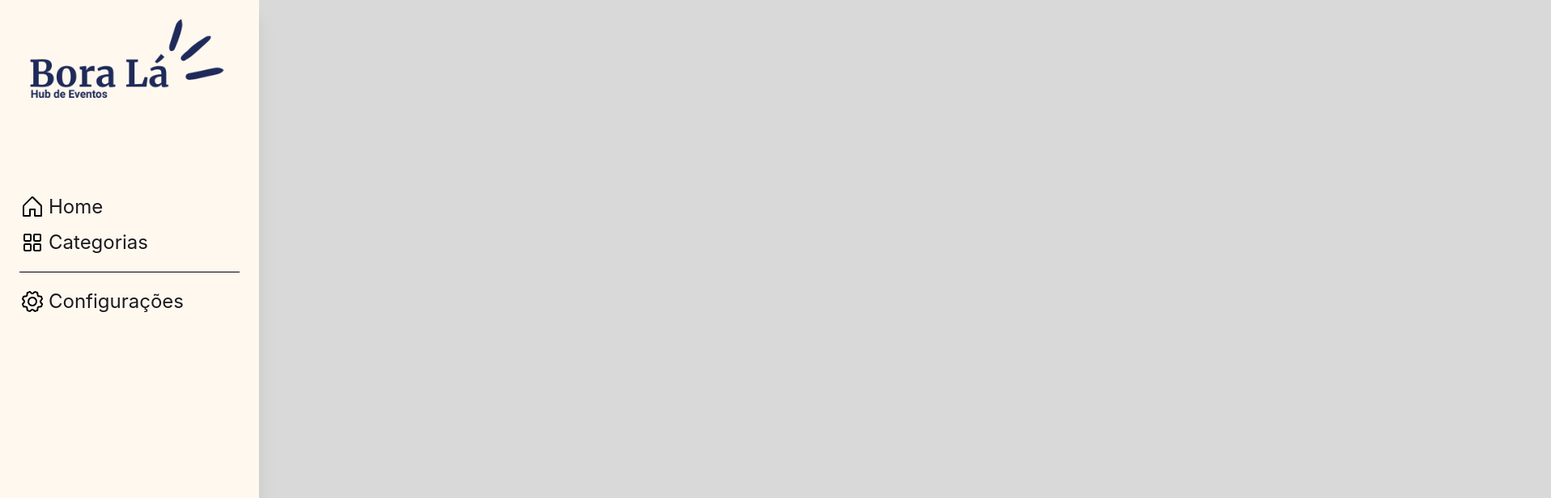
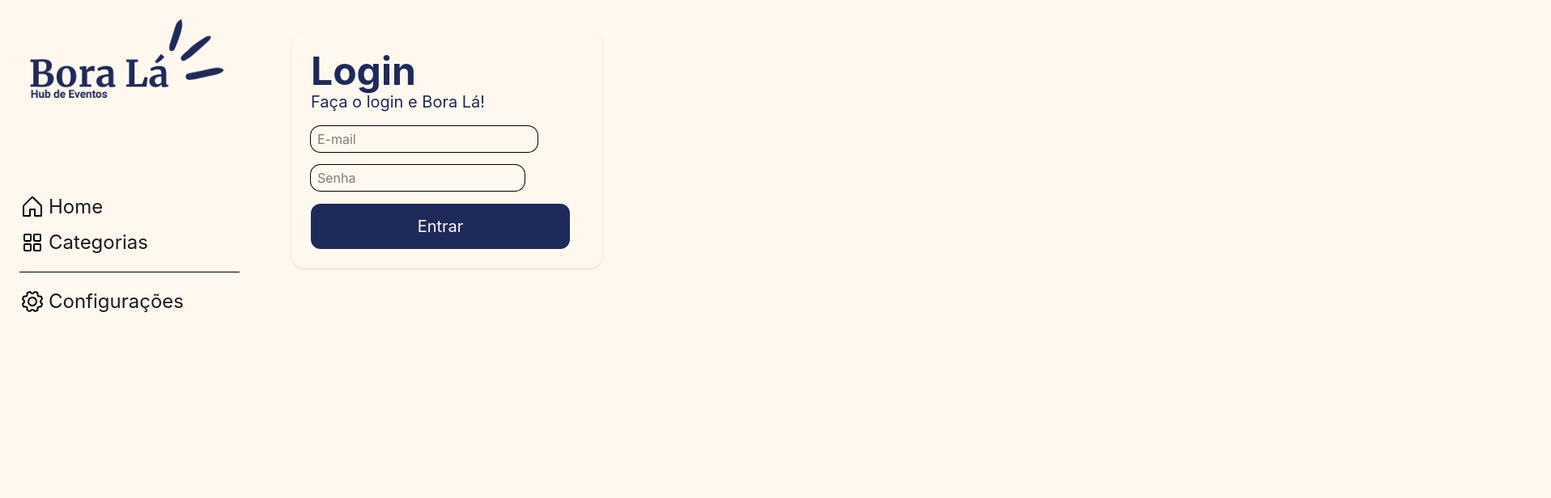
Before and after one commit to Gleison-dev/boraLaFrontEnd, a React (Vite) app: page /login in a window 1280 px wide. Shown: the top 616 px of the page at 81% size, 1916 px wide, since content can reach past the window. Built offline with nearby package versions, Linux system fonts and the light colour scheme.

Commit message:
feat: Login page

```diff
--- a/src/pages/Login/login.jsx
+++ b/src/pages/Login/login.jsx
@@ -1,7 +1,27 @@
 export default function Login() {
   return (
     <>
-      <section></section>
+      <section className="w-399 h-screen p-10 bg-creme">
+        <div className="w-96 p-6 rounded-2xl flex flex-col justify-center gap-4 shadow">
+          <div>
+            <h1 className="text-5xl text-azul-marinho">
+              <strong>Login</strong>
+            </h1>
+            <p className="text-xl text-azul-marinho">Faça o login e Bora Lá!</p>
+          </div>
+          <form className="flex flex-col gap-4">
+            <div>
+              <input className="w-70 h-8 p-2 ring rounded-xl outline-none focus:ring-2 focus:ring-azul-marinho" type="text" placeholder="E-mail" />
+            </div>
+            <div>
+              <input className="h-8 p-2 ring rounded-xl outline-none focus:ring-2 focus:ring-azul-marinho" type="password" placeholder="Senha" />
+            </div>
+            <div>
+              <button className="w-80 h-14 rounded-xl text-xl text-creme bg-azul-marinho">Entrar</button>
+            </div>
+          </form>
+        </div>
+      </section>
     </>
   );
 }
```
